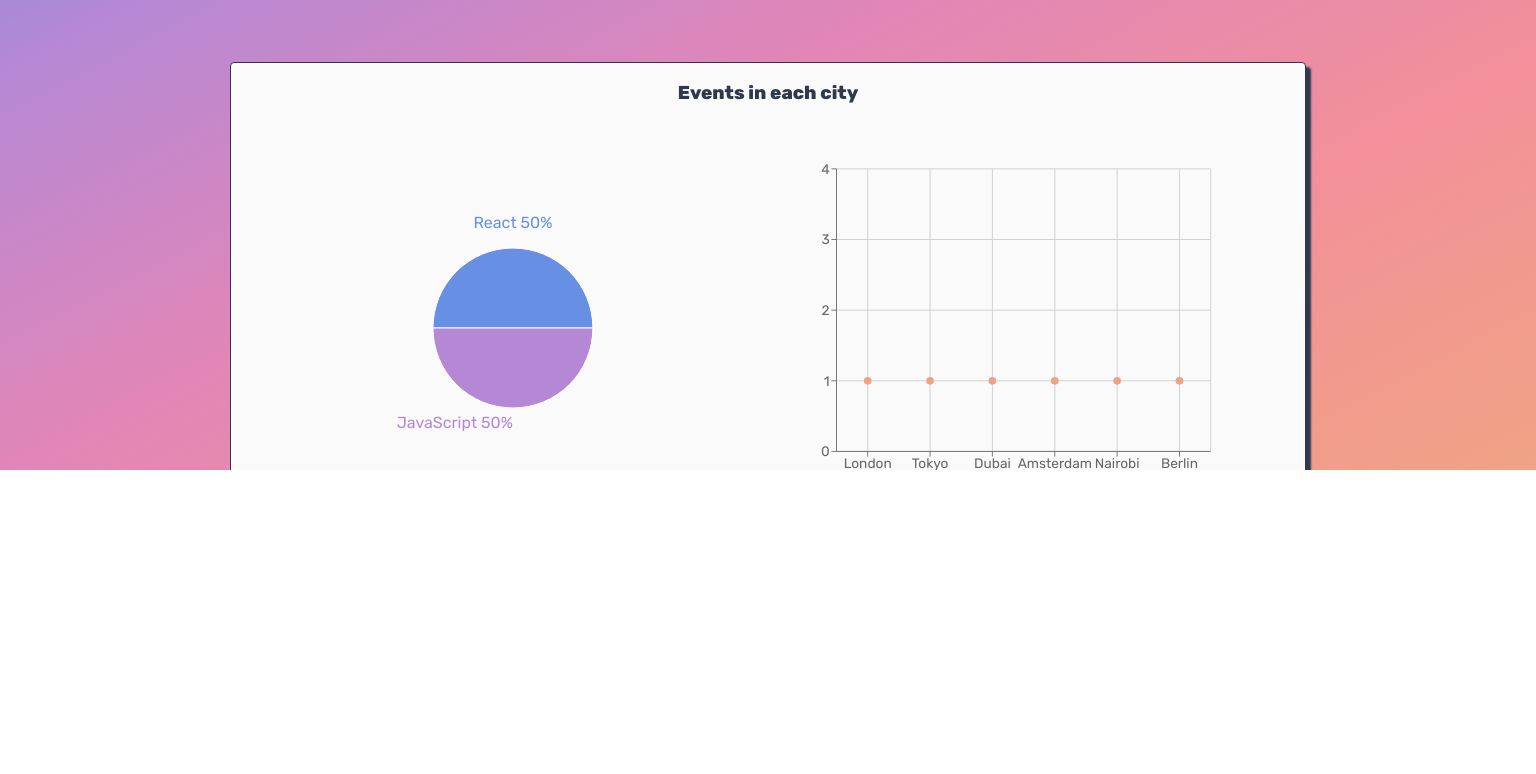
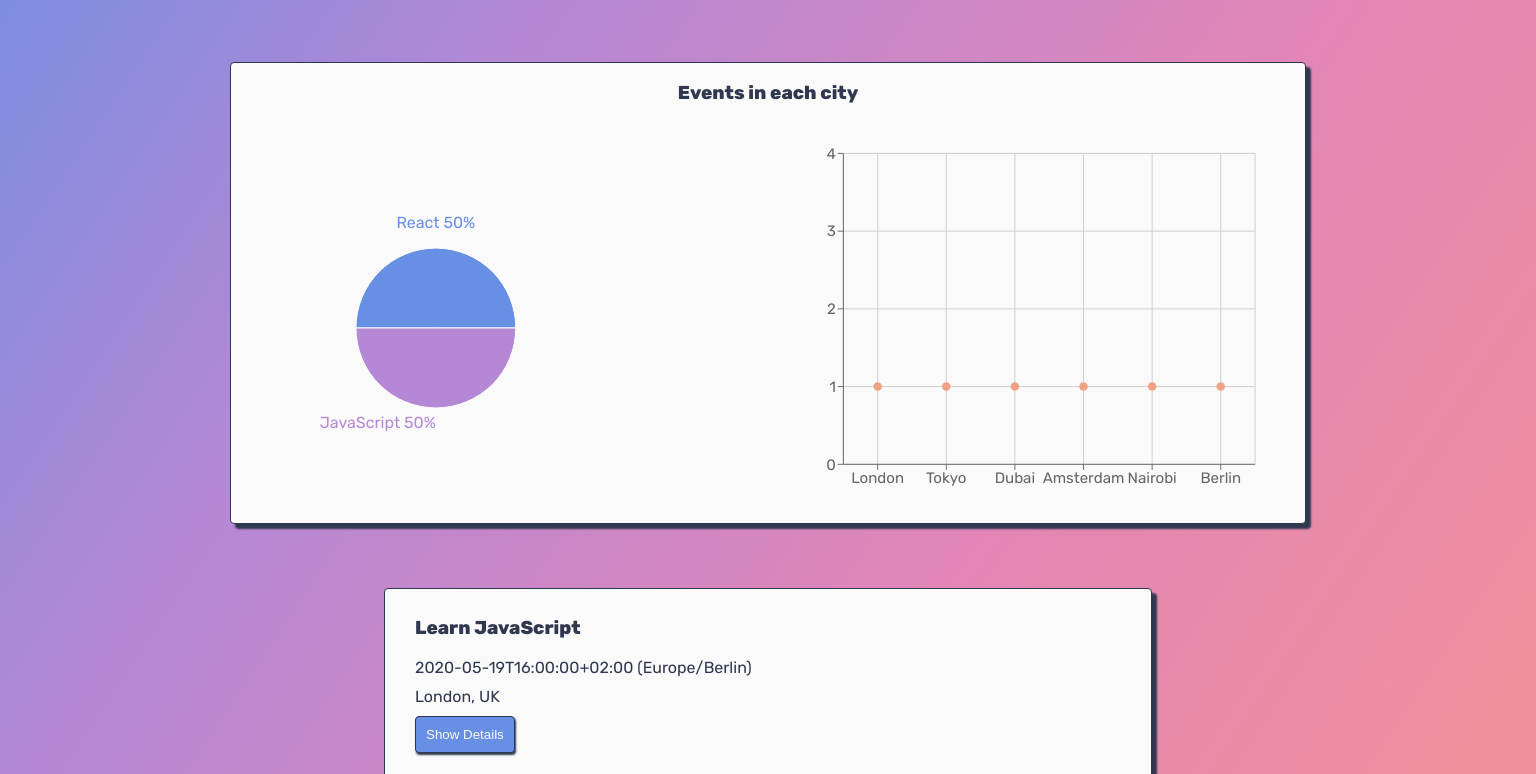
Before and after one commit to nightorb/meet, a React (Create React App) app: page / in a window 1536 px wide. Shown: the part 330-1104 px from the top of the page. Before the commit the page ends 800 px from the top, so only its background shows below. Built offline with nearby package versions, Linux system fonts and the light colour scheme; what atatus-spa would draw is missing.

Commit message:
improve styling
- center pie chart
- fix issue with offline alert showing up above browser's scroll bar

```diff
--- a/src/App.css
+++ b/src/App.css
@@ -10,12 +10,6 @@
 
 * {
   box-sizing: border-box;
-}
-
-html,
-body,
-.App {
-  height: 100vh;
 }
 
 body {
@@ -231,9 +225,6 @@ a:focus {
   .data-vis {
     margin: 3rem 0.35rem;
   }
-  #pie-container {
-    margin-right: 10vw;
-  }
   #scatter-container {
     margin-left: -10vw;
   }
@@ -258,9 +249,6 @@ a:focus {
     max-width: 50%;
     min-width: auto;
   }
-  #pie-container {
-    padding-left: 2vw;
-  }
   #scatter-container {
     padding-right: 2vw;
   }
@@ -270,10 +258,4 @@ a:focus {
   .data-vis {
     margin: 3rem 15vw;
   }
-  #pie-container {
-   padding-left: 5vw;
-  }
-  #scatter-container {
-    padding-right: 5vw;
-  }
 }
```
